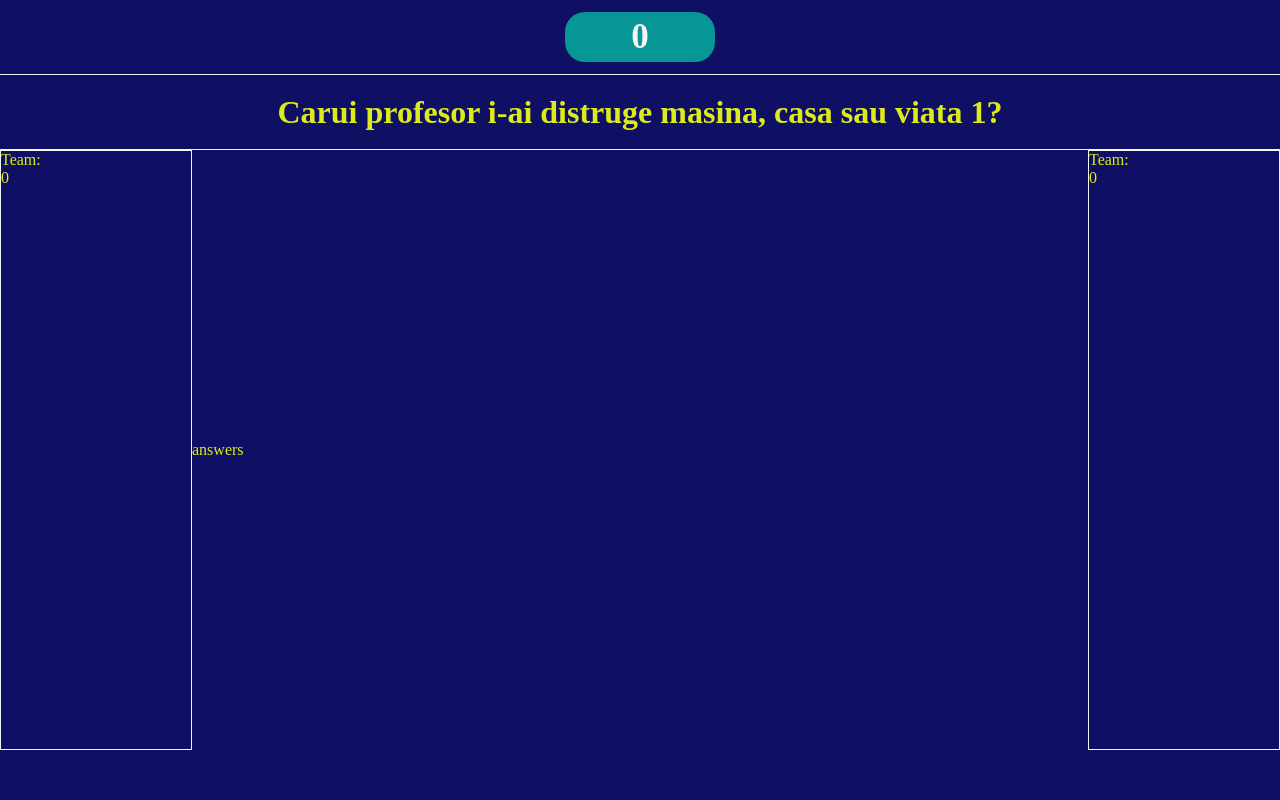
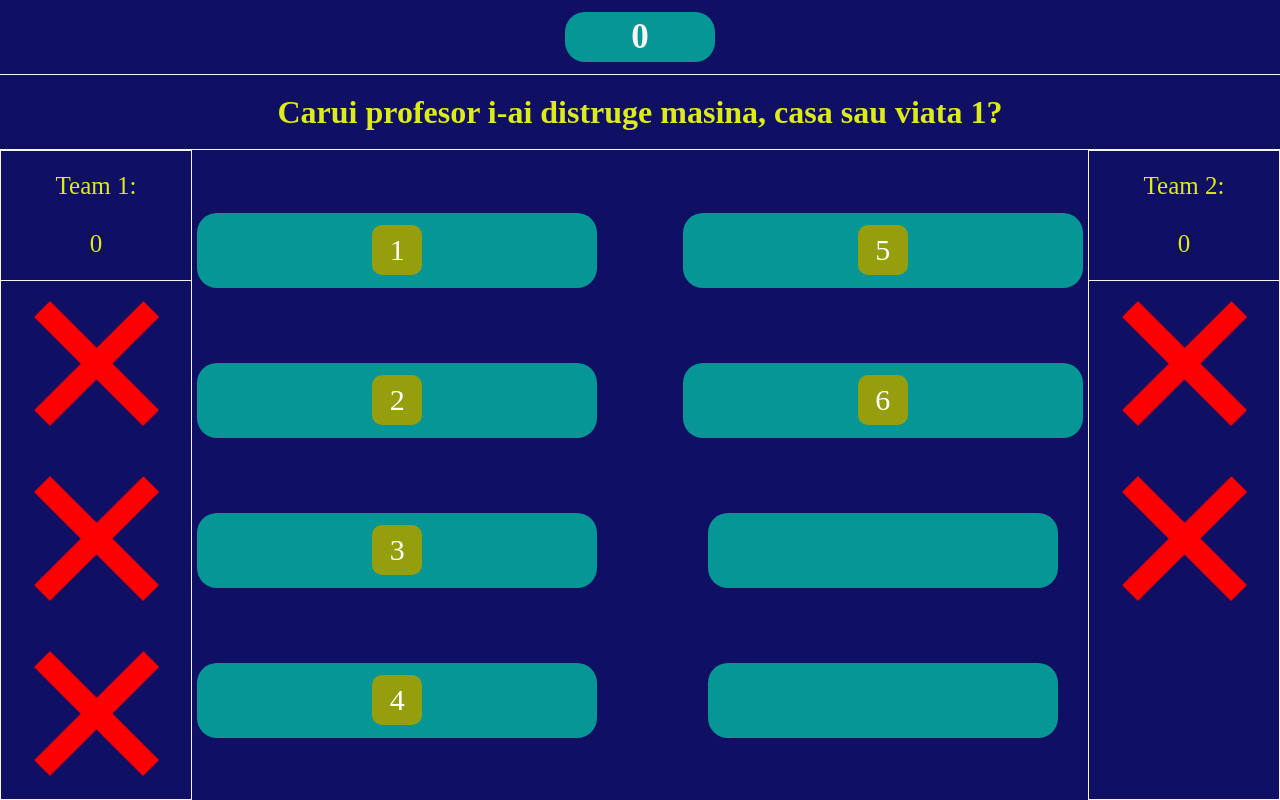
Before and after one commit to ParfeneDaniel/Ce-spun-romanii-advanced, a React (Vite) app in the folder client/: page /game in a window 1280 px wide. Built offline with nearby package versions, Linux system fonts and the light colour scheme.

Commit message:
setup answers section in game page

```diff
--- /dev/null
+++ b/client/src/components/GameAnswer.jsx
@@ -0,0 +1,31 @@
+import { useState } from "react";
+import { useGameContext } from "../context/GameContext";
+
+const GameAnswer = ({ answer, numberOfAnswer }) => {
+  const { setPoints } = useGameContext();
+  const [showAnswer, setShowAnswer] = useState(false);
+  const handleRevealsClick = () => {
+    if (!showAnswer) {
+      setPoints((prev) => prev + answer.points);
+    } else {
+      setPoints((prev) => prev - answer.points);
+    }
+    setShowAnswer(!showAnswer);
+  };
+  return (
+    <div className="gameAnswer" onClick={handleRevealsClick}>
+      {showAnswer == false ? (
+        <div className="closeAnswer">
+          <p>{numberOfAnswer + 1}</p>
+        </div>
+      ) : (
+        <>
+          <div className="answer">{answer.answer}</div>
+          <div className="answerPoints">{answer.points}</div>
+        </>
+      )}
+    </div>
+  );
+};
+
+export default GameAnswer;
--- /dev/null
+++ b/client/src/components/GameAnswerEmpty.jsx
@@ -0,0 +1,5 @@
+const GameAnswerEmpty = () => {
+  return <div className="gameAnswerEmpty"></div>;
+};
+
+export default GameAnswerEmpty;
--- a/client/src/components/GameAnswers.jsx
+++ b/client/src/components/GameAnswers.jsx
@@ -1,10 +1,22 @@
+import { useGameContext } from "../context/GameContext";
+import { data } from "../data";
+import GameAnswer from "./GameAnswer";
+import GameAnswerEmpty from "./GameAnswerEmpty";
 
 const GameAnswers = () => {
+  const { question } = useGameContext();
+  const answers = data[question].answers;
+  const otherAnswers = new Array(8 - answers.length).fill(0);
   return (
     <div className="gameAnswers">
-      answers
+      {answers.map((answer, index) => (
+        <GameAnswer answer={answer} key={index} numberOfAnswer={index} />
+      ))}
+      {otherAnswers.map((_, index) => (
+        <GameAnswerEmpty key={index + answers.length} />
+      ))}
     </div>
-  )
-}
+  );
+};
 
-export default GameAnswers
+export default GameAnswers;
--- a/client/src/components/GameTeam.jsx
+++ b/client/src/components/GameTeam.jsx
@@ -1,19 +1,28 @@
 import { useGameContext } from "../context/GameContext";
+import image from "../assets/Red_X.svg.png";
 
 const GameTeam = ({ numberOfTeam }) => {
-  const { team1, team2, pointsTeam1, pointsTeam2 } = useGameContext();
+  const { team1, team2, pointsTeam1, pointsTeam2, redsTeam1, redsTeam2 } =
+    useGameContext();
   const teams = [team1, team2];
   const teamsPoints = [pointsTeam1, pointsTeam2];
+  const redsTeam = [redsTeam1, redsTeam2];
   const currentTeam = teams[numberOfTeam - 1];
   const currentPoints = teamsPoints[numberOfTeam - 1];
+  const currentReds = redsTeam[numberOfTeam - 1];
+  const reds = new Array(currentReds).fill(0);
   return (
     <div className="gameTeam">
       <div className="teamDetails">
-        <p>Team:</p>
+        <p>Team {numberOfTeam}:</p>
         <p>{currentTeam}</p>
         <p>{currentPoints}</p>
       </div>
-      <div className="imageContainer"></div>
+      <div className="imageContainer">
+        {reds.map((_, index) => (
+          <img src={image} key={index} />
+        ))}
+      </div>
     </div>
   );
 };
--- a/client/src/context/GameContext.jsx
+++ b/client/src/context/GameContext.jsx
@@ -11,9 +11,11 @@ export const GameContextProvider = ({ children }) => {
   const [team1, setTeam1] = useState("");
   const [team2, setTeam2] = useState("");
   const [points, setPoints] = useState(0);
-  const [currentQuestion, setCurrentQuestion] = useState(0);
-  const [pointsTeam1, setPointsTeam1] = useState(0)
-  const [pointsTeam2, setPointsTeam2] = useState(0)
+  const [question, setQuestion] = useState(0);
+  const [pointsTeam1, setPointsTeam1] = useState(0);
+  const [pointsTeam2, setPointsTeam2] = useState(0);
+  const [redsTeam1, setRedsTeam1] = useState(3);
+  const [redsTeam2, setRedsTeam2] = useState(2);
   const value = {
     round,
     setRound,
@@ -23,12 +25,16 @@ export const GameContextProvider = ({ children }) => {
     setTeam2,
     points,
     setPoints,
-    currentQuestion,
-    setCurrentQuestion,
+    question,
+    setQuestion,
     pointsTeam1,
     setPointsTeam1,
     pointsTeam2,
     setPointsTeam2,
+    redsTeam1,
+    setRedsTeam1,
+    redsTeam2,
+    setRedsTeam2,
   };
   return <GameContext.Provider value={value}>{children}</GameContext.Provider>;
 };
--- a/client/src/data.js
+++ b/client/src/data.js
@@ -26,14 +26,14 @@ export const data = [
         answer: "Cismas",
         points: 10,
       },
-      {
+      /* {
         answer: "Badescu",
         points: 5,
       },
       {
         answer: "Deta",
         points: 5,
-      },
+      }, */
     ],
   },
   {
--- a/client/src/index.css
+++ b/client/src/index.css
@@ -101,14 +101,94 @@
   display: flex;
   align-items: center;
   justify-content: center;
+  height: 650px;
 }
 
 .gameTeam {
   width: 15%;
-  height: 600px;
+  height: 100%;
   border: 1px solid whitesmoke;
 }
 
+.teamDetails {
+  height: 20%;
+  border-bottom: 1px solid whitesmoke;
+  display: flex;
+  align-items: center;
+  justify-content: center;
+  flex-direction: column;
+  font-size: 25px;
+  gap: 15px;
+}
+
+.imageContainer {
+  display: flex;
+  align-items: center;
+  flex-direction: column;
+  gap: 50px;
+  height: 80%;
+  padding: 20px;
+}
+
+.imageContainer img {
+  width: 125px;
+  height: 125px;
+}
+
 .gameAnswers {
-    width: 70%;
+  width: 70%;
+  height: 650px;
+  display: flex;
+  align-items: center;
+  justify-content: center;
+  flex-direction: column;
+  flex-wrap: wrap;
+  gap: 75px;
 }
+
+.gameAnswer {
+  width: 400px;
+  height: 75px;
+  background-color: rgb(7, 150, 150);
+  display: flex;
+  align-items: center;
+  justify-content: center;
+  border-radius: 20px;
+  font-size: 30px;
+  cursor: pointer;
+}
+
+.answer {
+  width: 80%;
+  height: 100%;
+  display: flex;
+  align-items: center;
+  justify-content: center;
+  border-right: 1px solid whitesmoke;
+}
+
+.answerPoints {
+  width: 20%;
+  height: 100%;
+  display: flex;
+  align-items: center;
+  justify-content: center;
+}
+
+.closeAnswer p {
+  background-color: rgb(149, 159, 13);
+  color: white;
+  width: 50px;
+  height: 50px;
+  text-align: center;
+  align-content: center;
+  border-radius: 10px;
+}
+
+.gameAnswerEmpty {
+  width: 350px;
+  height: 75px;
+  background-color: rgb(7, 150, 150);
+  border-radius: 20px;
+  cursor: pointer;
+}
--- a/client/src/pages/Game.jsx
+++ b/client/src/pages/Game.jsx
@@ -5,13 +5,13 @@ import { useGameContext } from "../context/GameContext";
 import { data } from "../data";
 
 const Game = () => {
-  const { points, currentQuestion } = useGameContext();
+  const { points, question } = useGameContext();
   return (
     <div className="gameBackround">
       <div className="points">
         <h2>{points}</h2>
       </div>
-      <h1>{data[currentQuestion].question}</h1>
+      <h1>{data[question].question}</h1>
       <div className="mainGame">
         <GameTeam numberOfTeam={1} />
         <GameAnswers />
```
